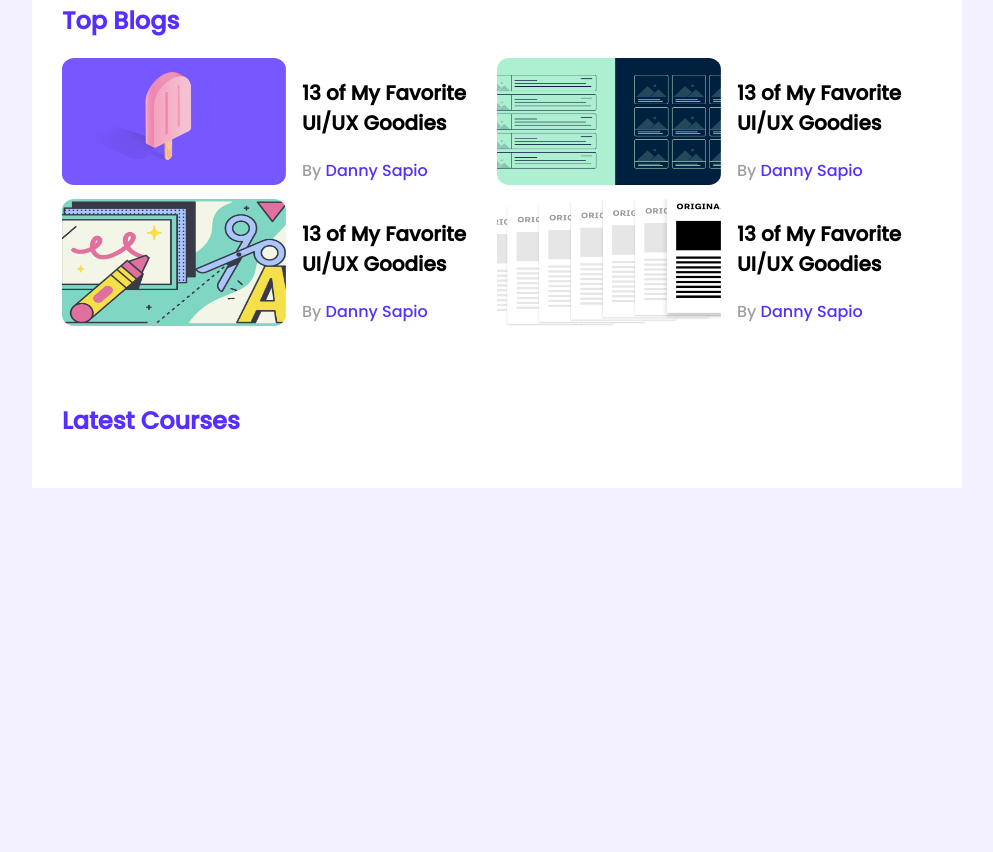
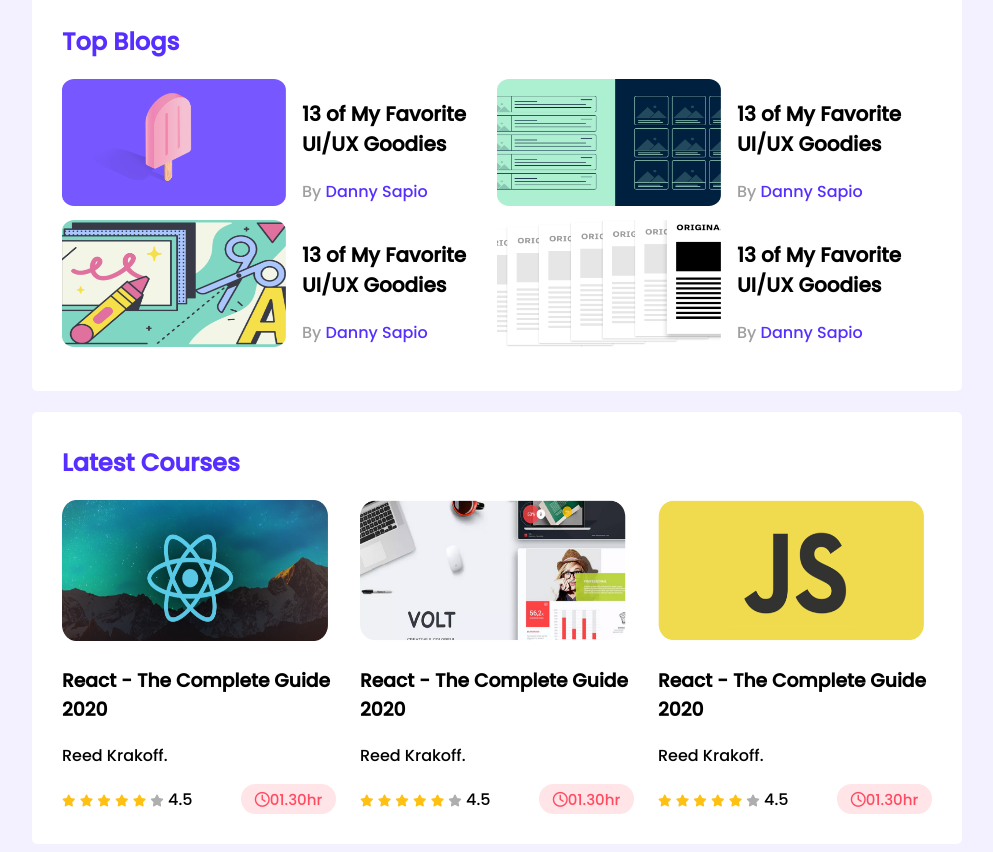
Before and after one commit to nabil0203/responsive-leaderboard, a plain HTML site: page index.html in a window 1280 px wide. Shown: the part 308-1160 px from the top of the page, without its empty margins (143-1136 px from the left). Before the commit the page ends 804 px from the top, so only its background shows below. Drawn offline with Linux system fonts and the light colour scheme.

Commit message:
fully completed

```diff
--- a/index.html
+++ b/index.html
@@ -6,6 +6,7 @@
     <meta name="viewport" content="width=device-width, initial-scale=1.0">
     <title>Leaderboard</title>
     <link rel="stylesheet" href="styles/main.css">
+    <script src="https://kit.fontawesome.com/31ec2b7de6.js" crossorigin="anonymous"></script>
 </head>
 
 <body>
@@ -93,6 +94,80 @@
         <!-- Latest Courses -->
         <section class="container">
             <h2 class="section-title">Latest Courses</h2>
+            <div class="courses">
+                <div class="course">
+                    <div class="course-banner">
+                        <img src="images/courses/course-1.png" alt="">
+                    </div>
+                    <div class="course-detail">
+                        <h3 class="course-title">React - The Complete Guide 2020</h3>
+                        <p class="course-author">Reed Krakoff.</p>
+                        <div class="course-info">
+                            <div>
+                                <i class="fa-solid fa-star filled"></i>
+                                <i class="fa-solid fa-star filled"></i>
+                                <i class="fa-solid fa-star filled"></i>
+                                <i class="fa-solid fa-star filled"></i>
+                                <i class="fa-solid fa-star filled"></i>
+                                <i class="fa-solid fa-star empty"></i>
+                                <span>4.5</span>
+                            </div>
+                            <div class="course-duration">
+                                <i class="fa-regular fa-clock"></i>
+                                01.30hr
+                            </div>
+                        </div>
+                    </div>
+                </div>
+                <div class="course">
+                    <div class="course-banner">
+                        <img src="images/courses/course-2.png" alt="">
+                    </div>
+                    <div class="course-detail">
+                        <h3 class="course-title">React - The Complete Guide 2020</h3>
+                        <p class="course-author">Reed Krakoff.</p>
+                        <div class="course-info">
+                            <div>
+                                <i class="fa-solid fa-star filled"></i>
+                                <i class="fa-solid fa-star filled"></i>
+                                <i class="fa-solid fa-star filled"></i>
+                                <i class="fa-solid fa-star filled"></i>
+                                <i class="fa-solid fa-star filled"></i>
+                                <i class="fa-solid fa-star empty"></i>
+                                <span>4.5</span>
+                            </div>
+                            <div class="course-duration">
+                                <i class="fa-regular fa-clock"></i>
+                                01.30hr
+                            </div>
+                        </div>
+                    </div>
+                </div>
+                <div class="course">
+                    <div class="course-banner">
+                        <img src="images/courses/course-3.png" alt="">
+                    </div>
+                    <div class="course-detail">
+                        <h3 class="course-title">React - The Complete Guide 2020</h3>
+                        <p class="course-author">Reed Krakoff.</p>
+                        <div class="course-info">
+                            <div>
+                                <i class="fa-solid fa-star filled"></i>
+                                <i class="fa-solid fa-star filled"></i>
+                                <i class="fa-solid fa-star filled"></i>
+                                <i class="fa-solid fa-star filled"></i>
+                                <i class="fa-solid fa-star filled"></i>
+                                <i class="fa-solid fa-star empty"></i>
+                                <span>4.5</span>
+                            </div>
+                            <div class="course-duration">
+                                <i class="fa-regular fa-clock"></i>
+                                01.30hr
+                            </div>
+                        </div>
+                    </div>
+                </div>
+            </div>
         </section>
     </main>
 </body>
--- a/styles/main.css
+++ b/styles/main.css
@@ -1,14 +1,14 @@
-/* -----------
+/* --------------------
     fonts
-------------- */
+------------------------ */
 @import url('https://fonts.googleapis.com/css2?family=Poppins:wght@500&display=swap');
 
 
 
 
-/* -----------------
+/* ----------------------------
     common styles
- --------------------*/
+ -------------------------------*/
 body {
     font-family: 'Poppins', sans-serif;
     background-color: #F3F1FF;
@@ -26,6 +26,8 @@ main {
     width: 870px;
     /* height: 679px; */
     padding: 30px;
+    margin-top: 21px;
+    border-radius: 5px;
 }
 
 hr {
@@ -36,9 +38,9 @@ hr {
 
 
 
-/*---------------------
+/*-------------------------------------
     top players style
-------------------------*/
+---------------------------------------*/
 .top-players {
     margin-bottom: 30px;
 }
@@ -74,9 +76,9 @@ hr {
 
 
 
-/*--------------------
+/*-------------------------------------
     top blogs style
-----------------------*/
+--------------------------------------*/
 .blogs {
     display: grid;
     grid-template-columns: repeat(2, 1fr);
@@ -109,3 +111,97 @@ hr {
     font-size: 16px;
     color: #562EFF;
 }
+
+
+
+/*--------------------------------------
+    latest courses style
+-----------------------------------------*/
+.courses {
+    display: grid;
+    grid-template-columns: repeat(3, 1fr);
+    grid-column-gap: 24px;
+}
+
+/* .course {
+    width: 266px;
+    height: 320px;
+    box-shadow: 0 2px 10px lightblue;
+    border-radius: 10px;
+} */
+
+.course .course-banner img {
+    width: 266px;
+    height: 141px;
+}
+
+.course-info {
+    display: flex;
+    align-items: center;
+    justify-content: space-between;
+}
+
+.fa-star {
+    font-size: 12px;
+}
+
+.fa-star.filled {
+    color: #FFC014;
+}
+
+.fa-star.empty {
+    color: #AEAEAE;
+}
+
+.course-duration {
+    display: flex;
+    justify-content: center;
+    align-items: center;
+    font-size: 15px;
+    width: 95px;
+    height: 30px;
+    border-radius: 14.691px;
+    color: var(--ff-4-a-60, #FF4A60);
+    background: var(--ffe-4-e-8, #FFE4E8);
+}
+
+
+
+/*---------------------------------------
+    Responsive (Media queries)
+----------------------------------------*/
+
+/* Medium device(mobile) */
+@media screen and (max-width: 688px) {
+    .container {
+        width: 100%;
+    }
+
+    .players,
+    .blogs,
+    .courses {
+        grid-template-columns: repeat(1, 1fr);
+    }
+
+    .player,
+    .blog {
+        flex-direction: column;
+    }
+}
+
+
+/* Medium device (tablet) */
+@media screen and (min-width: 688px) and (max-width: 992px) {
+    .container {
+        width: 100%;
+    }
+
+    .players,
+    .courses {
+        grid-template-columns: repeat(2, 1fr);
+    }
+
+    .blogs {
+        grid-template-columns: repeat(1, 1fr);
+    }
+}
```
